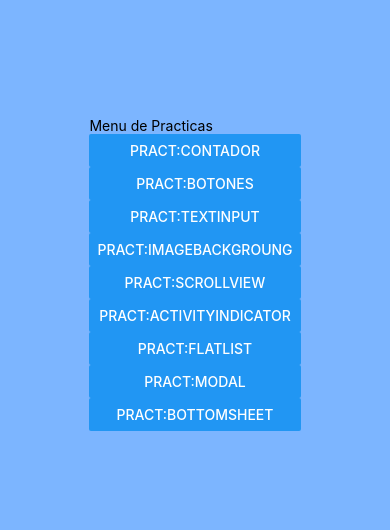
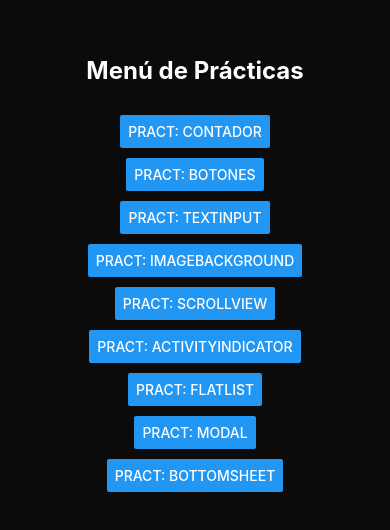
Before and after one commit to CarlosRuizArvizu/PAM212, a React Native app in the folder intro/: screen / in a window 390 px wide. Shown: the part 148-678 px from the top of the page. Built offline with nearby package versions, Linux system fonts and the light colour scheme.

Commit message:
Practica No.9: TextInput & Alert
Durante la práctica 9 aprendimos a controlar la información ingresada por el usuario y validar que los campos no estén vacíos antes de continuar. Además, utilizamos alertas nativas (Alert.alert) y vimos cómo reflejar resultados directamente en la interfaz.

```diff
--- a/intro/screens/MenuScreen.js
+++ b/intro/screens/MenuScreen.js
@@ -1,52 +1,70 @@
 import React, { useState } from 'react';
-import { Text, StyleSheet, View } from 'react-native';
+import { Text, StyleSheet, View, Button } from 'react-native';
 import ContadorScreen from './ContadorScreen';
 import BotonesScreen from './Botones/BotonesScreen';
-import textInput from './TextInput';
+import TextInputScreen from './TextInput';
+import ImageBackgroundScreen from './ImageBackground';
+import ScrollViewScreen from './ScrollView';
+import ActivityIndicatorScreen from './ActivityIndicator';
+import FlatListScreen from './FlatList';
+import ModalScreen from './Modal';
+import BottomSheetScreen from './BottomSheet';
 
-import { Button, TextInput } from 'react-native';
+export default function MenuScreen() {
+  const [screen, setScreen] = useState('menu');
 
 
-
-export default function MenuScreen() {
-    const [screen, setScreen]=useState('menu');
-    switch(screen) {
+  switch (screen) {
     case 'contador':
-            return <ContadorScreen/>;
+      return <ContadorScreen />;
     case 'botones':
-            return <BotonesScreen/>;
+      return <BotonesScreen />;
     case 'textInput':
-            return <TextInput/>;
-        case 'ImageBackgroung':
-            return <ImageBackgroung/>;
-        case 'menu':
+      return <TextInputScreen />;
+    case 'ImageBackground':
+      return <ImageBackgroundScreen />;
+    case 'ScrollView':
+      return <ScrollViewScreen />;
+    case 'ActivityIndicator':
+      return <ActivityIndicatorScreen />;
+    case 'FlatList':
+      return <FlatListScreen />;
+    case 'Modal':
+      return <ModalScreen />;
+    case 'BottomSheet':
+      return <BottomSheetScreen />;
     default:
       return (
         <View style={styles.container}>
-                    <View>
-                        <Text>Menu de Practicas</Text>
-                        <Button onPress={()=>setScreen('contador')} title='Pract:Contador'/>
-                        <Button onPress={()=>setScreen('botones')} title='Pract:Botones'/>
-                        <Button onPress={()=>setScreen('textInput')} title='Pract:TextInput'/>
-                        <Button onPress={()=>setScreen('ImageBackgroung')} title='Pract:ImageBackgroung'/>
-                        <Button onPress={()=>setScreen('ScrollView')} title='Pract:ScrollView'/>
-                        <Button onPress={()=>setScreen('ActivityIndicator')} title='Pract:ActivityIndicator'/>
-                        <Button onPress={()=>setScreen('FlatList')} title='Pract:FlatList'/>
-                        <Button onPress={()=>setScreen('Modal')} title='Pract:Modal'/>
-                        <Button onPress={()=>setScreen('BottomSheet')} title='Pract:BottomSheet'/>
+          <Text style={styles.title}>Menú de Prácticas</Text>
+
+          <Button title="Pract: Contador" onPress={() => setScreen('contador')} />
+          <Button title="Pract: Botones" onPress={() => setScreen('botones')} />
+          <Button title="Pract: TextInput" onPress={() => setScreen('textInput')} />
+          <Button title="Pract: ImageBackground" onPress={() => setScreen('ImageBackground')} />
+          <Button title="Pract: ScrollView" onPress={() => setScreen('ScrollView')} />
+          <Button title="Pract: ActivityIndicator" onPress={() => setScreen('ActivityIndicator')} />
+          <Button title="Pract: FlatList" onPress={() => setScreen('FlatList')} />
+          <Button title="Pract: Modal" onPress={() => setScreen('Modal')} />
+          <Button title="Pract: BottomSheet" onPress={() => setScreen('BottomSheet')} />
         </View>
-                    </View>
-    )
-
+      );
   }
-
 }
 
 const styles = StyleSheet.create({
   container: {
     flex: 1,
-    backgroundColor: '#7cb5ffff',
+    backgroundColor: '#0B0B0B',
     alignItems: 'center',
     justifyContent: 'center',
+    gap: 10,
+    padding: 20,
+  },
+  title: {
+    fontSize: 24,
+    fontWeight: 'bold',
+    color: '#ffffffff',
+    marginBottom: 20,
   },
 });
--- a/intro/screens/textInput.js
+++ b/intro/screens/textInput.js
@@ -0,0 +1,81 @@
+import React, { useState } from 'react';
+import { View,Text, TextInput, Alert,Button,StyleSheet} from 'react-native';
+export default function TextScreen() {
+    const [nombre, setNombre] = useState('');
+    const [contrasena, setContrasena] = useState('');
+    const [comentario, setComentario] = useState('');
+    const [mensaje, setMensaje] = useState ('');
+    const enviarMensaje = () => {
+        if(nombre.trim() === '' || contrasena.trim() === ''|| comentario.trim() === ''){
+            Alert.alert('Error','Por favor completa todos los campos');
+            alert('Error: Por favor completa todos los campos');
+            setMensaje('Faltan campos por llenar');
+        } else {
+            Alert.alert('Bieen !');
+            alert('Bieen!');
+            setMensaje('Bieen!');
+        }
+    };
+
+return (
+    <View style={styles.container}>
+        <Text style={styles.title}></Text>
+        {/* Nombre */}
+        <TextInput style={styles.input}
+        placeholder='Escribe tu nombre'
+        value={nombre}
+        onChangeText={setNombre}
+        keyboardType='default'
+        />
+
+        {/* Constraseña */}
+        <TextInput
+        style={styles.input}
+        placeholder='Escribe tu contraseña'
+        value={contrasena}
+        onChangeText={setContrasena}
+        secureTextEntry={true}
+        />
+
+          {/* Varias líneas para comentario */}
+        <TextInput
+        style={[styles.input, {height:100, textAlignVertical:'top'}]}
+        placeholder='Escribe tu contraseña'
+        value={comentario}
+        onChangeText={setComentario}
+        multiline={true}
+        numberOfLines={4}
+        />
+
+        <Button title='Enviar' onPress={enviarMensaje}/>
+        <Text style={styles.mensaje}>{mensaje}</Text>
+    </View>
+);
+}
+
+const styles = StyleSheet.create({
+  container:{
+    flex:1,
+    justifyContent:'center',
+    alignItems:'center',
+    padding:20,
+    gap:10
+  },
+  title:{
+    fontSize:25,
+    fontWeight:'bold'
+  },
+  input:{
+    width:'80%',
+    borderWidth:3,
+    borderColor:'#a47bf7ff',
+    padding:12,
+    borderRadius:9
+  },
+  mensaje:{
+    marginTop:20,
+    fontSize:18,
+    color:'#e431f1ff',
+    textAlign:'center'
+  }
+});
```
Lines whose indentation alone changed are shown as unchanged.
